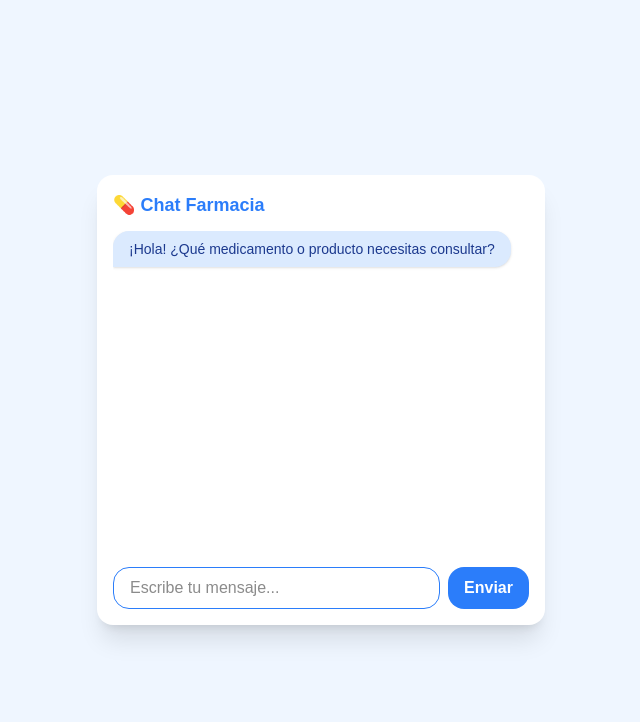
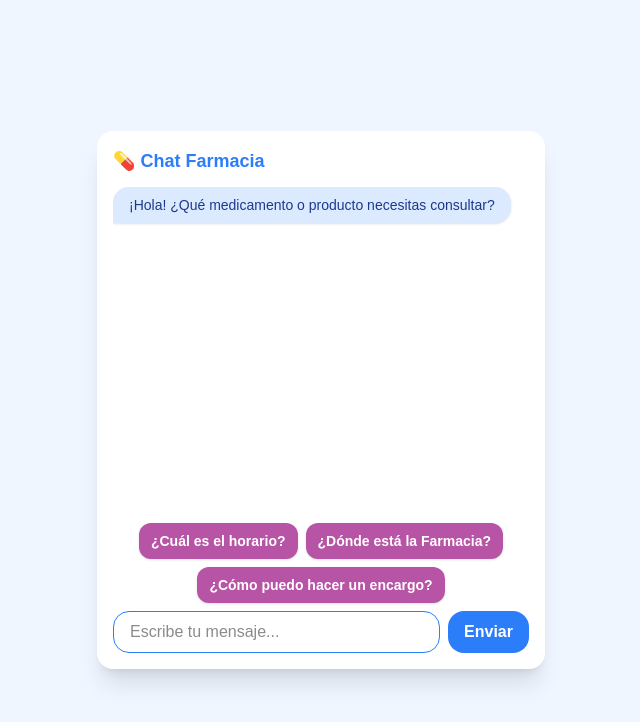
Before and after one commit to Davis9911/farmacia-frontend, a Next.js app: page / in a window 1280 px wide. Shown: the top 722 px of the page, without its empty margins (319-959 px from the left). Built offline with nearby package versions, Linux system fonts and the light colour scheme.

Commit message:
preguntas rapidas dentro chat

```diff
--- a/src/app/page.js
+++ b/src/app/page.js
@@ -16,6 +16,12 @@ function getQueryParams() {
   };
 }
 
+const FAQ_QUESTIONS = [
+  "¿Cuál es el horario?",
+  "¿Dónde está la Farmacia?",
+  "¿Cómo puedo hacer un encargo?"
+];
+
 export default function Home() {
   // Lee los parámetros solo una vez al principio
   const { color, logo, farmaciaId } = getQueryParams();
@@ -24,25 +30,9 @@ export default function Home() {
     { sender: "bot", text: "¡Hola! ¿Qué medicamento o producto necesitas consultar?" }
   ]);
   const [input, setInput] = useState("");
+  const [showFAQ, setShowFAQ] = useState(true); // NUEVO
 
-  // REFERENCIA al input para preguntas FAQ
   const inputRef = useRef(null);
-
-  // ====== Escuchar mensajes FAQ desde fuera (postMessage) ======
-  useEffect(() => {
-    function handleFAQMessage(event) {
-      if (event.data && event.data.faq) {
-        setInput(event.data.faq); // Rellena el input visualmente
-        // Opcional: enviar automáticamente el mensaje FAQ
-        setTimeout(() => {
-          // Simula "enter" para enviar
-          document.getElementById("faq-autosend")?.click();
-        }, 100);
-      }
-    }
-    window.addEventListener("message", handleFAQMessage);
-    return () => window.removeEventListener("message", handleFAQMessage);
-  }, []);
 
   function parseBotReply(text) {
     // Detecta cualquier enlace (no solo WhatsApp)
@@ -98,23 +88,24 @@ export default function Home() {
     });
   }
 
-  const sendMessage = async (e) => {
+  const sendMessage = async (e, valueOverride) => {
     if (e) e.preventDefault();
-    if (!input.trim()) return;
-    setMessages(prev => [...prev, { sender: "user", text: input }]);
-    const userMessage = input;
+    const messageToSend = typeof valueOverride === "string" ? valueOverride : input;
+    if (!messageToSend.trim()) return;
+    setMessages(prev => [...prev, { sender: "user", text: messageToSend }]);
     setInput("");
+    setShowFAQ(false); // OCULTA FAQ después de enviar cualquier mensaje
 
     try {
       const res = await fetch("https://farmacia-backend-psi.vercel.app/api/chat", {
         method: "POST",
         headers: {
           "Content-Type": "application/json",
-          "x-api-key": "CaminogloriaDPM2709_" // <-- TU TOKEN
+          "x-api-key": "CaminogloriaDPM2709_"
         },
         body: JSON.stringify({
-          message: userMessage,
-          farmacia_id: farmaciaId // Llega desde la URL
+          message: messageToSend,
+          farmacia_id: farmaciaId
         }),
       });
       const data = await res.json();
@@ -129,6 +120,12 @@ export default function Home() {
       ]);
     }
   };
+
+  // Cuando el usuario empieza a escribir, ocultamos FAQ
+  function handleInputChange(e) {
+    setInput(e.target.value);
+    if (e.target.value.length > 0 && showFAQ) setShowFAQ(false);
+  }
 
   return (
     <div className="min-h-screen bg-blue-50 flex flex-col items-center justify-center">
@@ -167,6 +164,21 @@ export default function Home() {
             </div>
           ))}
         </div>
+        {/* FAQ Preguntas frecuentes DENTRO del chat */}
+        {showFAQ && (
+          <div className="flex flex-wrap gap-2 mb-2 justify-center">
+            {FAQ_QUESTIONS.map((faq, idx) => (
+              <button
+                key={idx}
+                onClick={() => sendMessage(null, faq)}
+                className="bg-[#B854A6] text-white rounded-xl px-3 py-2 text-sm font-semibold shadow hover:opacity-90"
+                style={{ border: "none" }}
+              >
+                {faq}
+              </button>
+            ))}
+          </div>
+        )}
         <form onSubmit={sendMessage} className="flex gap-2">
           <input
             className="flex-1 border rounded-2xl px-4 py-2 focus:outline-none focus:ring-2"
@@ -174,16 +186,9 @@ export default function Home() {
             placeholder="Escribe tu mensaje..."
             value={input}
             ref={inputRef}
-            onChange={(e) => setInput(e.target.value)}
+            onChange={handleInputChange}
             id="input-mensaje"
-          />
-          {/* Botón oculto solo para autoenviar FAQ */}
-          <button
-            id="faq-autosend"
-            type="submit"
-            style={{ display: "none" }}
-            tabIndex={-1}
-            aria-hidden="true"
+            autoComplete="off"
           />
           <button
             type="submit"
```
